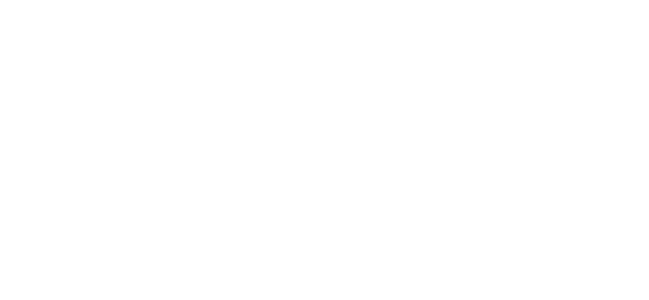
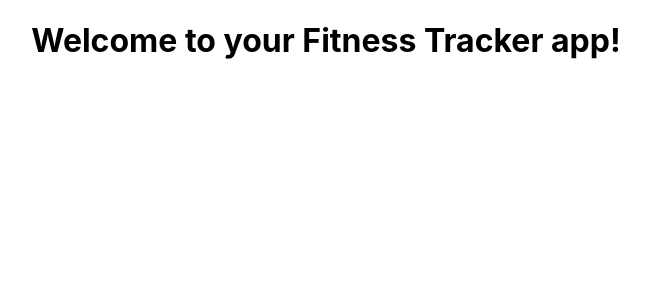
Before and after one commit to Miguel2493/fitness_tracker_frontEnd, a React (Create React App) app: page /home in a window 1280 px wide. Shown: the top 300 px of the page, without its empty margins (314-963 px from the left). Built offline with nearby package versions, Linux system fonts and the light colour scheme.

Commit message:
added home page

```diff
--- a/src/App.js
+++ b/src/App.js
@@ -1,6 +1,6 @@
 import { Route, Switch } from "react-router";
 import "./App.css";
-import { Login, Register } from "./components";
+import { Login, Register, Home } from "./components";
 
 function App() {
   return (
@@ -8,6 +8,7 @@
       <Switch>
         <Route path="/login" component={Login} />
         <Route path="/register" component={Register} />
+        <Route path="/home" component={Home} />
       </Switch>
     </div>
   );
--- /dev/null
+++ b/src/components/Home.jsx
@@ -0,0 +1,15 @@
+import React, { useEffect } from "react";
+
+//we need to check if we have a token
+//if we do, we want to hit the "me" route (fetch me)
+//no need to create a "me" component
+
+const Home = () => {
+  return (
+    <div>
+      <h1>Welcome to your Fitness Tracker app!</h1>
+    </div>
+  );
+};
+
+export default Home;
--- a/src/components/index.js
+++ b/src/components/index.js
@@ -1,4 +1,5 @@
 import Login from "./Login";
 import Register from "./Register";
+import Home from "./Home";
 
-export { Login, Register };
+export { Login, Register, Home };
```
Also changed, not shown: src/components/MyRoutines.js (added), 2 other files (tests, documents, lock files or other folders).
